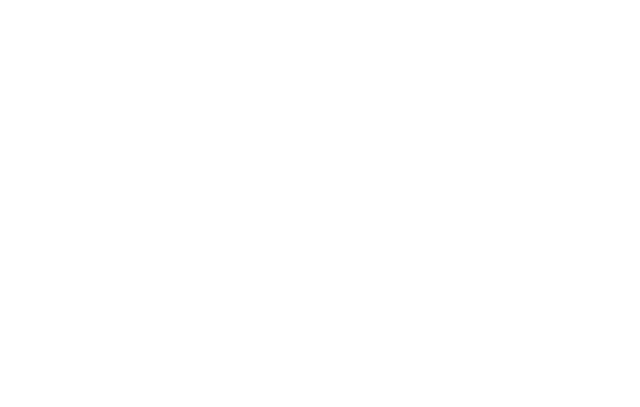
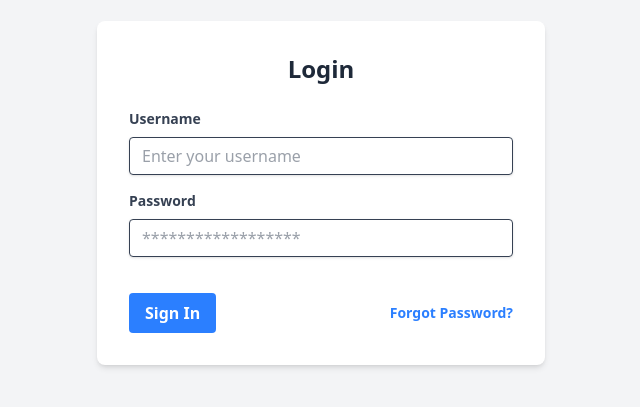
Before and after one commit to kowshikmeda/Kabaddi, a React (Vite) app in the folder frontend/: page /login in a window 1280 px wide. Before the commit this address had no page. Shown: the part 207-614 px from the top of the page, without its empty margins (319-959 px from the left). Built offline with nearby package versions, Linux system fonts and the light colour scheme.

Commit message:
added login form

```diff
--- a/frontend/src/App.jsx
+++ b/frontend/src/App.jsx
@@ -6,6 +6,7 @@ import PlayerProfile from './components/PlayerProfile';
 import CreateMatch from './components/CreateMatch';
 import UpdateMatch from './components/UpdateMatch';
 import UserProfile from './components/UserProfile';
+import Login from './components/Login';
 
 const App = () => {
   return (
@@ -17,7 +18,7 @@ const App = () => {
       <Route path="/new-match" element={<CreateMatch />} />
        <Route path="/update-match" element={<UpdateMatch />} />
        <Route path="/user-profile" element={<UserProfile/>} />
-
+     <Route path="/login" element={<Login/>} />
 
     </Routes>
   )
--- /dev/null
+++ b/frontend/src/components/Login.jsx
@@ -0,0 +1,64 @@
+import React, { useState } from 'react';
+
+const Login = () => {
+  // Create state variables for the username and password
+  const [username, setUsername] = useState('');
+  const [password, setPassword] = useState('');
+
+  // Handle form submission
+  const handleSubmit = (event) => {
+    event.preventDefault();
+    alert(`Username: ${username}\nPassword: ${password}`);
+    // Here you would typically handle the login logic,
+    // like sending a request to your backend API
+  };
+
+  return (
+    <div className="min-h-screen flex items-center justify-center bg-gray-100">
+      <div className="bg-white p-8 rounded-lg shadow-md w-full max-w-md">
+        <h2 className="text-2xl font-bold mb-6 text-center text-gray-800">Login</h2>
+        <form onSubmit={handleSubmit}>
+          <div className="mb-4">
+            <label className="block text-gray-700 text-sm font-bold mb-2" htmlFor="username">
+              Username
+            </label>
+            <input
+              className="shadow appearance-none border rounded w-full py-2 px-3 text-gray-700 leading-tight focus:outline-none focus:ring-2 focus:ring-blue-500"
+              id="username"
+              type="text"
+              placeholder="Enter your username"
+              value={username}
+              onChange={(e) => setUsername(e.target.value)}
+            />
+          </div>
+          <div className="mb-6">
+            <label className="block text-gray-700 text-sm font-bold mb-2" htmlFor="password">
+              Password
+            </label>
+            <input
+              className="shadow appearance-none border rounded w-full py-2 px-3 text-gray-700 mb-3 leading-tight focus:outline-none focus:ring-2 focus:ring-blue-500"
+              id="password"
+              type="password"
+              placeholder="******************"
+              value={password}
+              onChange={(e) => setPassword(e.target.value)}
+            />
+          </div>
+          <div className="flex items-center justify-between">
+            <button
+              className="bg-blue-500 hover:bg-blue-700 text-white font-bold py-2 px-4 rounded focus:outline-none focus:shadow-outline transition duration-200"
+              type="submit"
+            >
+              Sign In
+            </button>
+            <a className="inline-block align-baseline font-bold text-sm text-blue-500 hover:text-blue-800" href="#">
+              Forgot Password?
+            </a>
+          </div>
+        </form>
+      </div>
+    </div>
+  );
+};
+
+export default Login;
```
Also changed, not shown: 1 other file (tests, documents, lock files or other folders).
